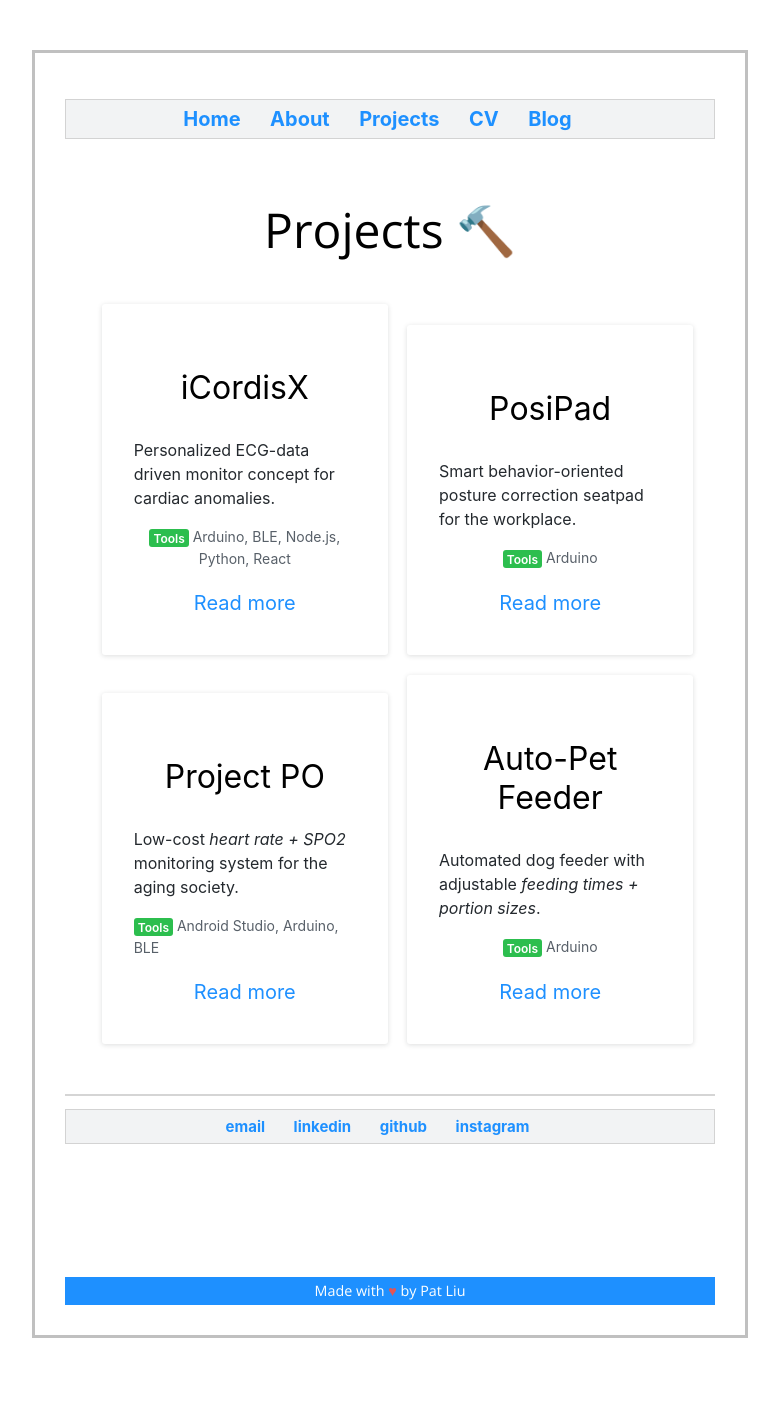
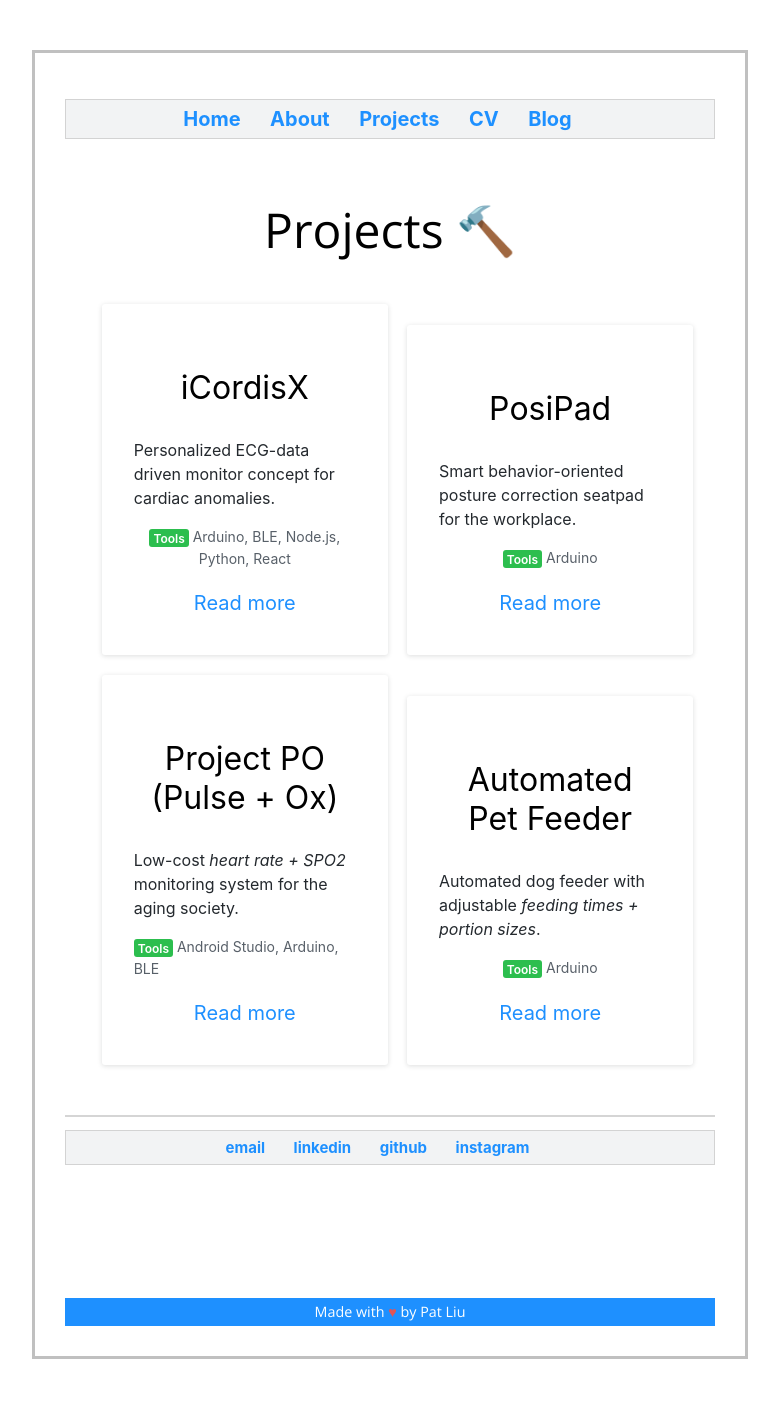
Before and after one commit to pat-liu/WebsiteV1, a Jekyll site: the page built from projects/index.html, in a window 1280 px wide. Shown: the whole page, without its empty margins (250-1029 px from the left). Built offline with Jekyll 4.4.1, drawn with Linux system fonts in a browser that asks for light colours; before the commit the page ends 1388 px from its top, so only the background shows below that.

Commit message:
Update index.html

```diff
--- a/projects/index.html
+++ b/projects/index.html
@@ -28,7 +28,8 @@ title: Projects
       </div>
 
     <div class="box">
-<h1 class="projectheader">Project PO</h1>
+<h1 class="projectheader">Project PO (Pulse + Ox)
+</h1>
 <p class="projecttext" style="text-align: left">Low-cost <i>heart rate + SPO2</i> monitoring system for the aging society.
   </p>
 <p class="projecttext" style="font-size: 14px !important;color: #586069 !important; text-align: left">
@@ -38,7 +39,7 @@ title: Projects
     </div>
 
     <div class="box">
-        <h1 class="projectheader">Auto-Pet Feeder</h1>
+        <h1 class="projectheader">Automated Pet Feeder</h1>
         <p class="projecttext" style="text-align: left">Automated dog feeder with adjustable <i>feeding times + portion sizes</i>.
           </p>
         <p class="projecttext" style="font-size: 14px !important;color: #586069 !important;">
```
